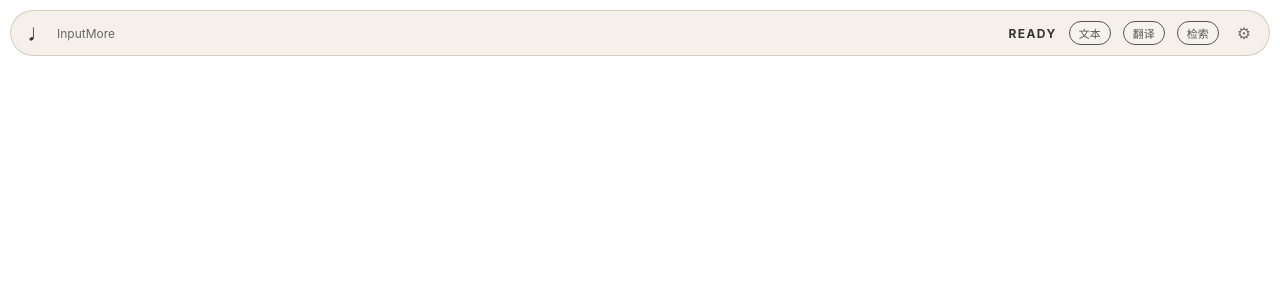
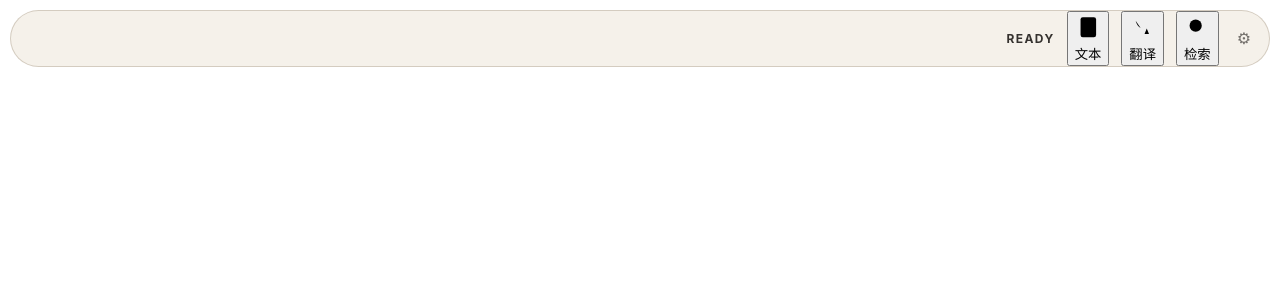
Before and after one commit to DengYijunX/INPUTMORE, a React (Vite) app: page / in a window 1280 px wide. Shown: the top 300 px of the page. Built offline with nearby package versions, Linux system fonts and the light colour scheme.

Commit message:
refactor(presentation): 重构浮窗功能入口

```diff
--- /dev/null
+++ b/src/presentation/CapabilityIcon.tsx
@@ -0,0 +1,21 @@
+type CapabilityIconName = 'text' | 'translation' | 'retrieval';
+
+type CapabilityIconProps = {
+  name: CapabilityIconName;
+};
+
+export function CapabilityIcon({ name }: CapabilityIconProps) {
+  return (
+    <svg
+      data-testid={`capability-icon-${name}`}
+      aria-hidden="true"
+      className="capability-icon"
+      viewBox="0 0 24 24"
+      focusable="false"
+    >
+      {name === 'text' && <><rect x="5" y="3" width="14" height="18" rx="2" /><path d="M8 8h8M8 12h8M8 16h5" /></>}
+      {name === 'translation' && <><path d="M4 6h8M8 3v3M6 6c.7 3 2.2 5.1 4.5 6.5M5 13l5-5M13 14h6M16 11v3M14 18l2-5 2 5M14.8 16h2.4" /></>}
+      {name === 'retrieval' && <><circle cx="10.5" cy="10.5" r="5.5" /><path d="m15 15 5 5" /></>}
+    </svg>
+  );
+}
--- a/src/presentation/InputMoreWindow.tsx
+++ b/src/presentation/InputMoreWindow.tsx
@@ -5,6 +5,7 @@ import { shouldSubmitTextInput } from '../application/textInput';
 import { ProcessingIndicator } from './ProcessingIndicator';
 import { formatDuration } from './formatDuration';
 import { COPY_TEXT_LABEL } from './errorCopy';
+import { CapabilityIcon } from './CapabilityIcon';
 
 type InputMoreWindowProps = {
   state: SessionState;
@@ -59,16 +60,14 @@ export function InputMoreWindow({
           data-tauri-drag-region
           onPointerDown={onPointerDown}
         >
-          <span className="mic-icon" aria-hidden="true">♩</span>
           {state.tag !== 'idle' && <span className="waveform" aria-hidden="true"><i /><i /><i /><i /><i /><i /><i /></span>}
-          {state.tag === 'idle' && <span className="idle-label">InputMore</span>}
           <span className="capsule-status" role="status">
             {state.tag === 'recording' ? 'REC' : state.tag === 'textInput' ? (state.action === 'ask' ? 'SEARCH' : state.action === 'translate' ? 'TRANSLATE' : 'TEXT') : state.tag === 'transcribing' || state.tag === 'processing' ? 'PROCESSING' : state.tag === 'writingBack' ? 'WRITING' : state.tag === 'previewing' ? 'PREVIEW' : state.tag === 'showingAnswer' ? 'ANSWER' : state.tag === 'completed' ? 'DONE' : state.tag === 'error' ? 'ERROR' : 'READY'}
           </span>
           {(state.tag === 'transcribing' || state.tag === 'processing' || state.tag === 'writingBack') && <ProcessingIndicator />}
-          {state.tag === 'idle' && <button className="text-input-button" type="button" aria-label="文本转写" onClick={onStartTextRewrite}>文本</button>}
-          {state.tag === 'idle' && <button className="text-input-button" type="button" aria-label="翻译" onClick={onStartTranslation}>翻译</button>}
-          {state.tag === 'idle' && <button className="text-input-button" type="button" aria-label="网页检索" onClick={onStartRetrieval}>检索</button>}
+          {state.tag === 'idle' && <button className="capability-button" type="button" aria-label="文本转写" onMouseEnter={(event) => { event.currentTarget.dataset.interaction = 'hover'; }} onMouseLeave={(event) => { delete event.currentTarget.dataset.interaction; }} onFocus={(event) => { event.currentTarget.dataset.interaction = 'focus'; }} onBlur={(event) => { delete event.currentTarget.dataset.interaction; }} onClick={onStartTextRewrite}><CapabilityIcon name="text" /><span>文本</span></button>}
+          {state.tag === 'idle' && <button className="capability-button" type="button" aria-label="翻译" onMouseEnter={(event) => { event.currentTarget.dataset.interaction = 'hover'; }} onMouseLeave={(event) => { delete event.currentTarget.dataset.interaction; }} onFocus={(event) => { event.currentTarget.dataset.interaction = 'focus'; }} onBlur={(event) => { delete event.currentTarget.dataset.interaction; }} onClick={onStartTranslation}><CapabilityIcon name="translation" /><span>翻译</span></button>}
+          {state.tag === 'idle' && <button className="capability-button" type="button" aria-label="网页检索" onMouseEnter={(event) => { event.currentTarget.dataset.interaction = 'hover'; }} onMouseLeave={(event) => { delete event.currentTarget.dataset.interaction; }} onFocus={(event) => { event.currentTarget.dataset.interaction = 'focus'; }} onBlur={(event) => { delete event.currentTarget.dataset.interaction; }} onClick={onStartRetrieval}><CapabilityIcon name="retrieval" /><span>检索</span></button>}
           {state.tag === 'idle' && <button className="settings-button" type="button" aria-label="设置" onClick={onOpenSettings}>⚙</button>}
           {state.tag === 'completed' && <button className="undo-button" type="button" onClick={onUndo}>撤回</button>}
           {(state.tag === 'textInput' || state.tag === 'transcribing' || state.tag === 'processing' || state.tag === 'writingBack' || state.tag === 'previewing' || state.tag === 'showingAnswer' || state.tag === 'error') && <button className="cancel-button" type="button" aria-label="取消" onClick={onCancel}>×</button>}
```
